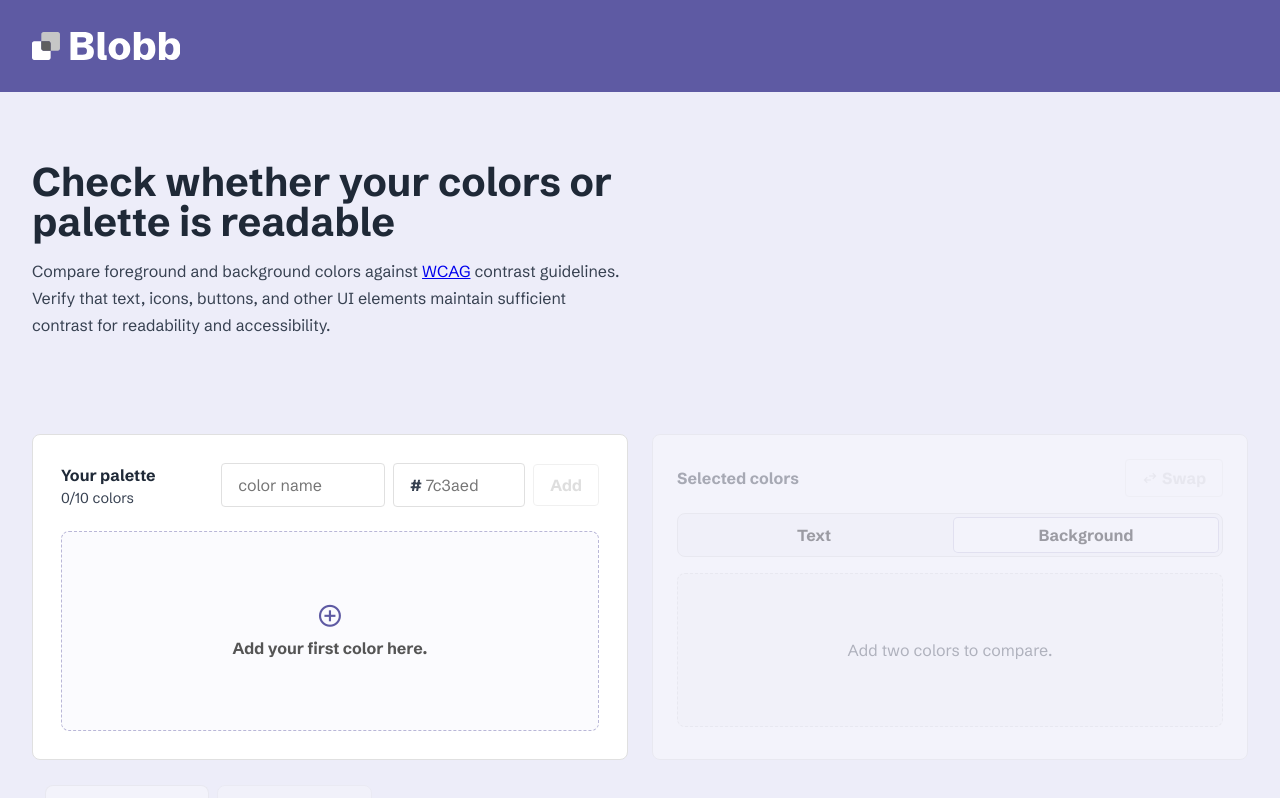
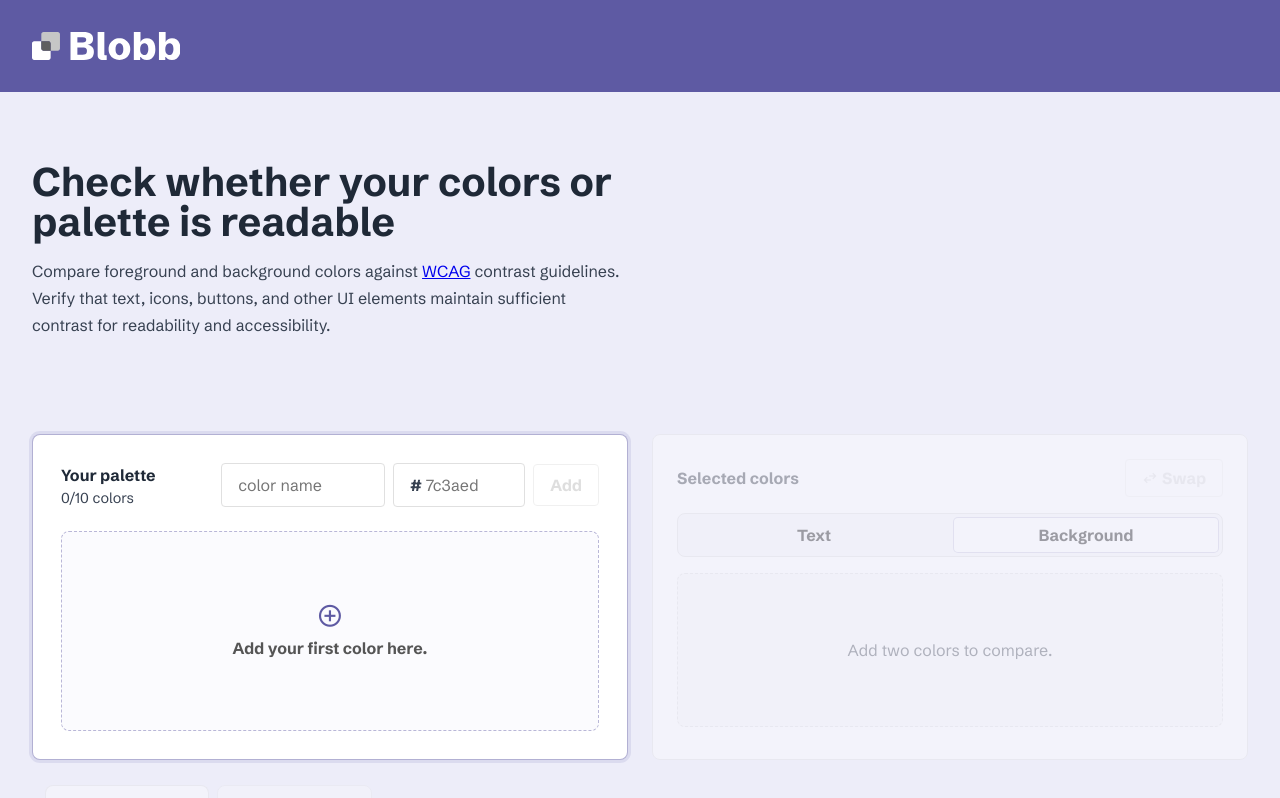
Before and after one commit to Bompilez/Blobb, a React (Vite) app in the folder contrast-palette-checker/: page / in a window 1280 px wide. Shown: the top 798 px of the page. Built offline with nearby package versions, Linux system fonts and the light colour scheme.

Commit message:
Highlight palette panel with accent border

```diff
--- a/contrast-palette-checker/src/App.css
+++ b/contrast-palette-checker/src/App.css
@@ -232,7 +232,11 @@ body.modal-open {
   background-color: var(--surface-color);
   padding: var(--padding-card);
   border-radius: var(--border-radius);
-  border: var(--border-default);
+  border: var(--border-width) solid rgba(94, 90, 163, 0.48);
+  box-shadow: 0 0 0 3px rgba(94, 90, 163, 0.12);
+  transition:
+    box-shadow 180ms ease,
+    border-color 180ms ease;
 }
 
 .color-palette-container {
```
